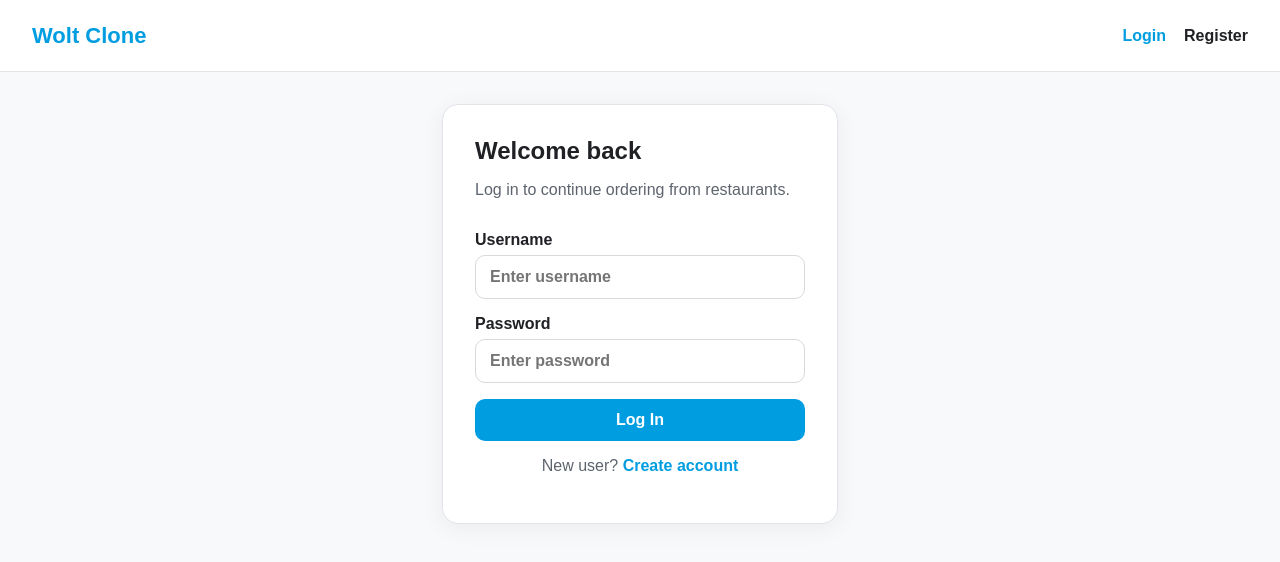
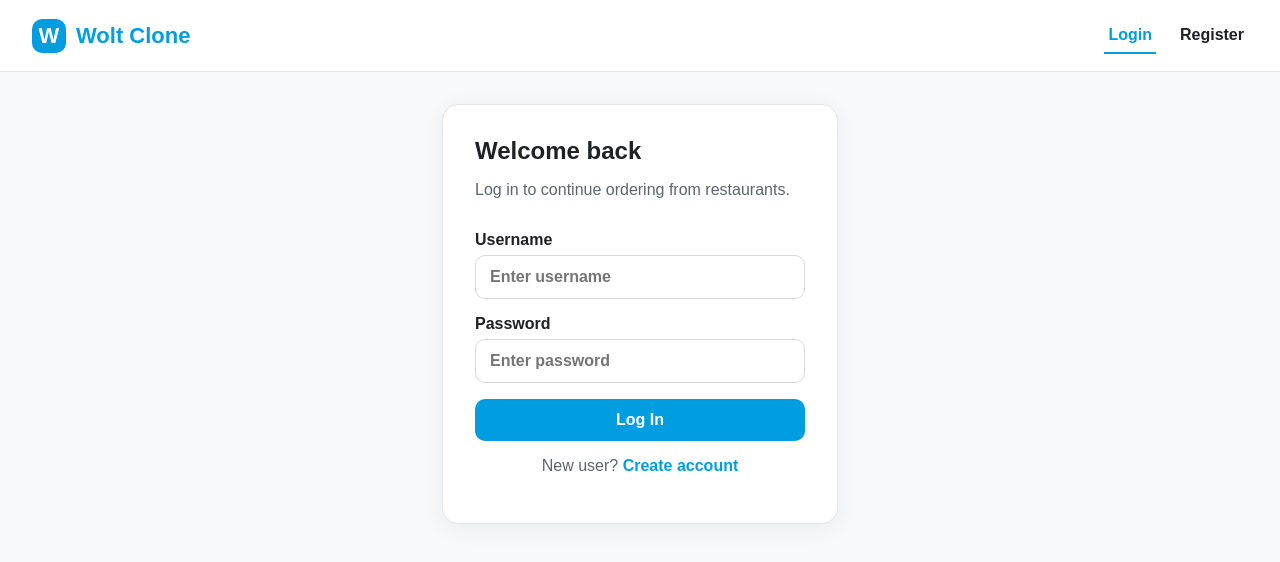
Before and after one commit to idoshar/Walt-clone, a React (Vite) app in the folder client/: page /login in a window 1280 px wide. Shown: the top 562 px of the page. Built offline with nearby package versions, Linux system fonts and the light colour scheme; no server answers.

Commit message:
SCRUM-272 create header component

```diff
--- a/client/src/App.jsx
+++ b/client/src/App.jsx
@@ -27,6 +27,7 @@ function App() {
   function handleLogout() {
     localStorage.removeItem('jwt');
     localStorage.removeItem('user');
+    localStorage.removeItem('userId');
     setToken('');
   }
 
--- a/client/src/api/client.js
+++ b/client/src/api/client.js
@@ -21,14 +21,22 @@ export async function apiRequest(path, options = {}) {
     headers
   });
 
-  if (response.status === 204) {
-    return null;
+  const responseText = await response.text();
+
+  let data = null;
+
+  try {
+    data = responseText ? JSON.parse(responseText) : null;
+  } catch {
+    data = null;
   }
 
-  const data = await response.json().catch(() => null);
+  if (!response.ok) {
+    const message =
+      data?.error ||
+      data?.message ||
+      `Request failed with status ${response.status}`;
 
-  if (!response.ok) {
-    const message = data?.error || data?.message || 'Request failed';
     throw new Error(message);
   }
 
--- a/client/src/components/Header.jsx
+++ b/client/src/components/Header.jsx
@@ -1,16 +1,40 @@
 import { Link, NavLink } from 'react-router-dom';
 
+function getUserLabel() {
+  const savedUser = localStorage.getItem('user');
+
+  if (savedUser) {
+    try {
+      const user = JSON.parse(savedUser);
+      return user.fullName || user.displayName || user.username || 'Signed in';
+    } catch {
+      return 'Signed in';
+    }
+  }
+
+  const userId = localStorage.getItem('userId');
+
+  if (userId) {
+    return `User ${userId}`;
+  }
+
+  return 'Signed in';
+}
+
 function Header({ token, onLogout }) {
+  const userLabel = token ? getUserLabel() : '';
+
   return (
     <header className="navbar">
-      <Link to="/" className="logo">
-        Wolt Clone
+      <Link to={token ? '/' : '/login'} className="logo">
+        <span className="logo-mark">W</span>
+        <span>Wolt Clone</span>
       </Link>
 
-      <nav className="navbar-actions">
-        {token && (
+      <nav className="navbar-actions" aria-label="Main navigation">
+        {token ? (
           <>
-            <NavLink to="/" className="nav-link">
+            <NavLink to="/" end className="nav-link">
               Home
             </NavLink>
 
@@ -18,19 +42,25 @@ function Header({ token, onLogout }) {
               Search
             </NavLink>
 
-            <button type="button" onClick={onLogout} className="logout-button">
-              Log Out
-            </button>
+            <div className="user-area">
+              <span className="user-avatar" aria-hidden="true">
+                {userLabel.charAt(0).toUpperCase()}
+              </span>
+
+              <span className="user-label">{userLabel}</span>
+
+              <button type="button" onClick={onLogout} className="logout-button">
+                Log Out
+              </button>
+            </div>
           </>
-        )}
-
-        {!token && (
+        ) : (
           <>
             <NavLink to="/login" className="nav-link">
               Login
             </NavLink>
 
-            <NavLink to="/register" className="nav-link">
+            <NavLink to="/register" className="nav-link register-link">
               Register
             </NavLink>
           </>
--- a/client/src/css/index.css
+++ b/client/src/css/index.css
@@ -279,3 +279,71 @@ input {
   object-fit: cover;
   flex-shrink: 0;
 }
+
+/* SCRUM-272 Header */
+.logo {
+  display: flex;
+  align-items: center;
+  gap: 10px;
+}
+
+.logo-mark {
+  width: 34px;
+  height: 34px;
+  border-radius: 10px;
+  background-color: #009de0;
+  color: white;
+  display: inline-flex;
+  align-items: center;
+  justify-content: center;
+  font-weight: 900;
+}
+
+.navbar-actions {
+  display: flex;
+  align-items: center;
+  gap: 20px;
+}
+
+.nav-link {
+  padding: 8px 4px;
+  border-bottom: 2px solid transparent;
+}
+
+.nav-link:hover,
+.nav-link.active {
+  color: #009de0;
+  border-bottom-color: #009de0;
+}
+
+.register-link {
+  font-weight: 800;
+}
+
+.user-area {
+  display: flex;
+  align-items: center;
+  gap: 12px;
+  margin-left: 8px;
+}
+
+.user-avatar {
+  width: 34px;
+  height: 34px;
+  border-radius: 50%;
+  background-color: #e9f7fb;
+  color: #009de0;
+  display: inline-flex;
+  align-items: center;
+  justify-content: center;
+  font-weight: 800;
+}
+
+.user-label {
+  font-weight: 700;
+  color: #202125;
+}
+
+.logout-button:hover {
+  background-color: #eef1f4;
+}
--- a/client/src/pages/LoginPage.jsx
+++ b/client/src/pages/LoginPage.jsx
@@ -36,6 +36,14 @@ function LoginPage({ onLoginSuccess }) {
 
       if (!receivedToken) {
         throw new Error('Token not received from server');
+      }
+
+      if (data?.userId) {
+        localStorage.setItem('userId', String(data.userId));
+      }
+
+      if (data?.user) {
+        localStorage.setItem('user', JSON.stringify(data.user));
       }
 
       onLoginSuccess(String(receivedToken));
```
